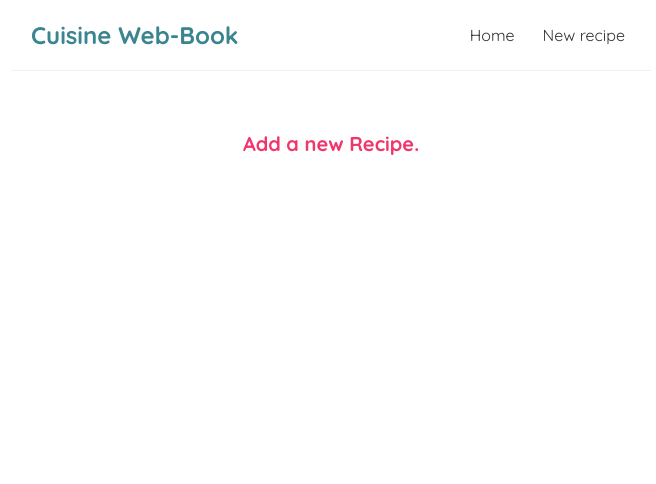
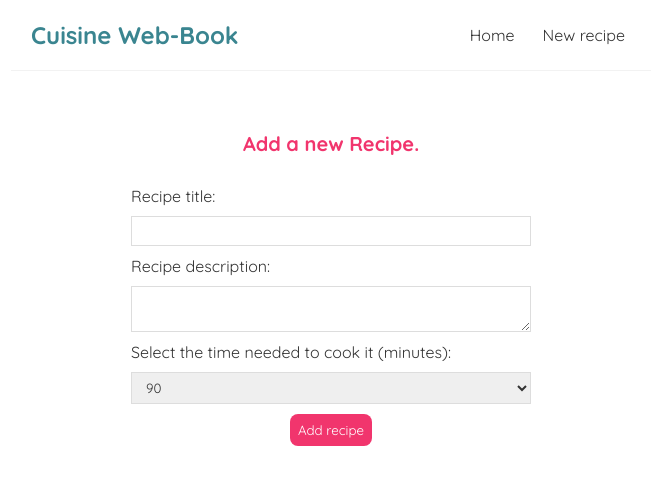
Before and after one commit to AlphaKappa44/my-blog-cuisine, a React (Create React App) app: page /create in a window 1280 px wide. Shown: the top 484 px of the page, without its empty margins (309-965 px from the left). Built offline with nearby package versions, Linux system fonts and the light colour scheme; the HTML template or start-up script is replaced by a standard one.

Commit message:
Creating recipes - Controlled Inputs (forms)

```diff
--- a/src/Create.js
+++ b/src/Create.js
@@ -1,9 +1,57 @@
+import { useState } from 'react';
+
 const Create = () => {
+    const [title, setTitle] = useState('');
+    const [body, setBody] = useState('');
+    const [time, setTime] = useState('90');
+
     return (
         <div className="create">
             <h2>
                 Add a new Recipe.
             </h2>
+            <form>
+                <label>
+                    Recipe title:
+                </label>
+                <input
+                    type="text"
+                    required
+                    value={title}
+                    onChange={(e)=> setTitle(e.target.value)}
+                />
+                <label>
+                    Recipe description:
+                </label>
+                <textarea
+                    required
+                    value={body}
+                    onChange={(e)=> setBody(e.target.value)}
+                >
+
+                </textarea>
+                <label>
+                    Select the time needed to cook it (minutes):
+                </label>
+                <select
+                    value={time}
+                    onChange={(e)=> setTime(e.target.value)}
+                >
+
+                    <option value="15">15</option>
+                    <option value="30">30</option>
+                    <option value="45">45</option>
+                    <option value="60">60</option>
+                    <option value="90">90</option>
+                    <option value="120">120</option>
+                    <option value="150">150</option>
+                    <option value="180">180</option>
+                    <option value="240">240</option>
+                </select>
+                <button>
+                    Add recipe
+                </button>
+            </form>
         </div>
      );
 }
```
